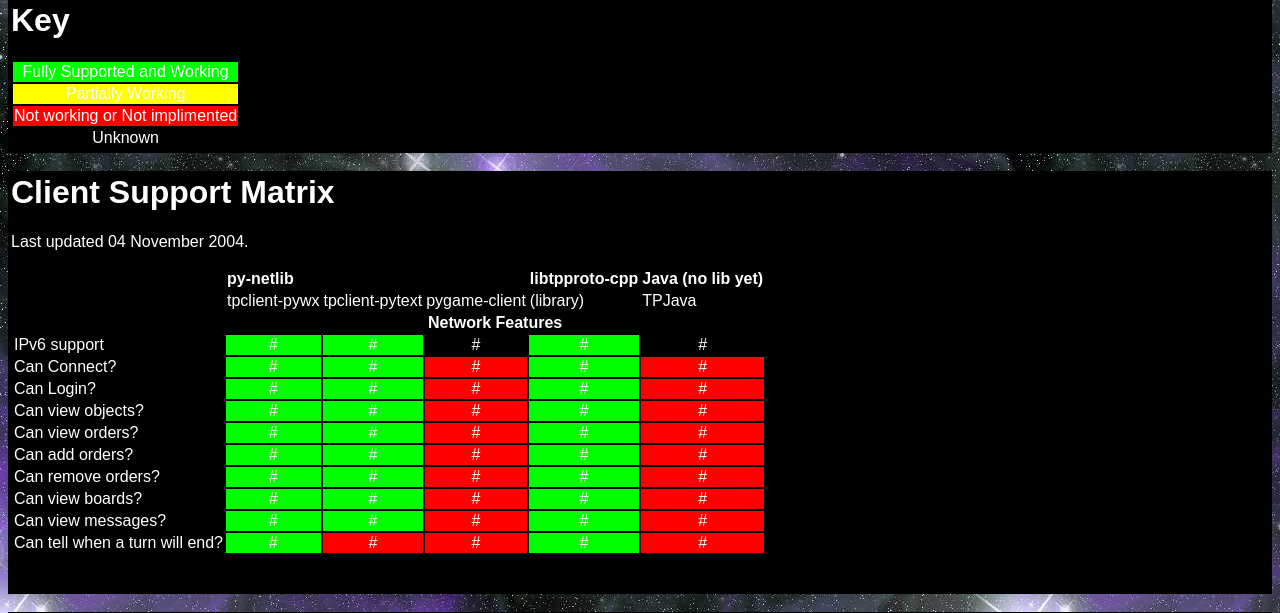
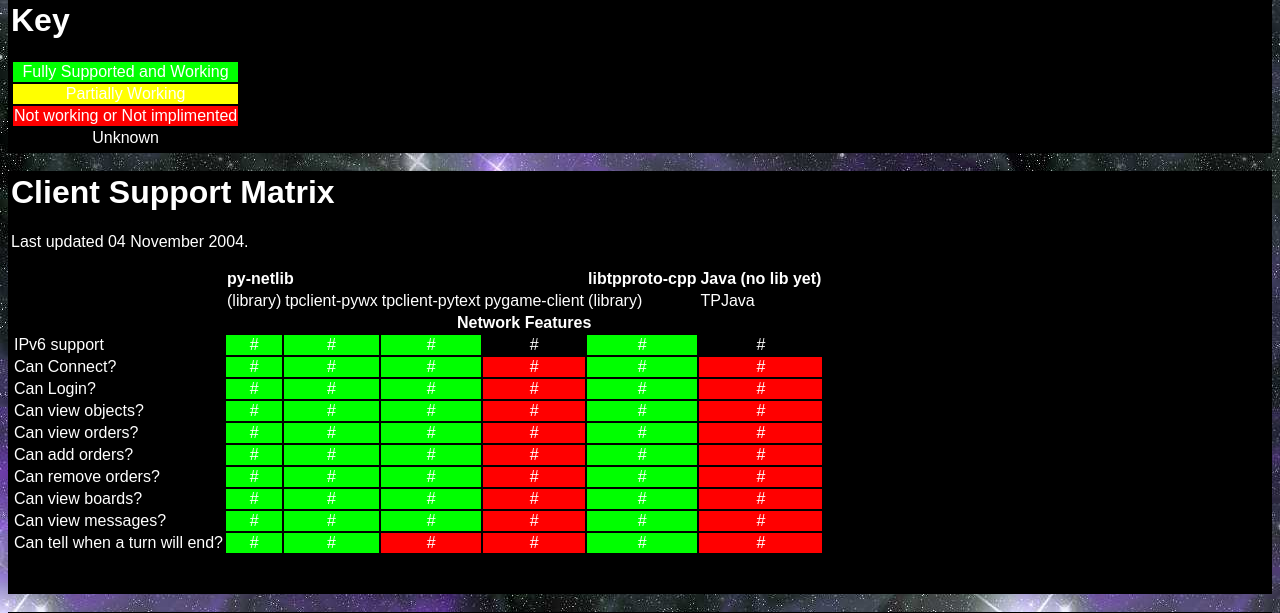
Before and after one commit to thousandparsec-obsolete/web, a PHP site: page /documents/matrix.php in a window 1280 px wide. Shown: the part 137-750 px from the top of the page. Run offline with PHP 8.4, Linux system fonts and the light colour scheme.

Commit message:
Added library column for py-netlib.

```diff
--- a/documents/matrix.php
+++ b/documents/matrix.php
@@ -32,12 +32,13 @@
 <table>
 	<tr>
 		<td>&nbsp;</td>
-		<td colspan="3"><b>py-netlib</b></td>
+		<td colspan="4"><b>py-netlib</b></td>
 		<td><b>libtpproto-cpp</b></td>
 		<td><b>Java (no lib yet)</b></td>
 	</tr>
 	<tr>
 		<td>&nbsp;</td>
+		<td>(library)</td>
 		<td>tpclient-pywx</td>
 		<td>tpclient-pytext</td>
 		<td>pygame-client</td>
@@ -46,12 +47,13 @@
 	</tr>
 	<tr>
 	        <td>&nbsp;</td>
-		<td align="center" colspan="5">
+		<td align="center" colspan="6">
 			<b>Network Features</b>
 		</td>
 	</tr>
 	<tr>
 		<td>IPv6 support</td>
+		<td align="center" bgcolor="#00ff00">#</td>
 		<td align="center" bgcolor="#00ff00">#</td>
 		<td align="center" bgcolor="#00ff00">#</td>
 		<td align="center" bgcolor="#000000">#</td>
@@ -62,12 +64,14 @@
 		<td>Can Connect?</td>
 		<td align="center" bgcolor="#00ff00">#</td>
 		<td align="center" bgcolor="#00ff00">#</td>
+		<td align="center" bgcolor="#00ff00">#</td>
 		<td align="center" bgcolor="#ff0000">#</td>
 		<td align="center" bgcolor="#00ff00">#</td>
 		<td align="center" bgcolor="#ff0000">#</td>
 	</tr>
 	<tr>
 		<td>Can Login?</td>
+		<td align="center" bgcolor="#00ff00">#</td>
 		<td align="center" bgcolor="#00ff00">#</td>
 		<td align="center" bgcolor="#00ff00">#</td>
 		<td align="center" bgcolor="#ff0000">#</td>
@@ -78,12 +82,14 @@
 		<td>Can view objects?</td>
 		<td align="center" bgcolor="#00ff00">#</td>
 		<td align="center" bgcolor="#00ff00">#</td>
+		<td align="center" bgcolor="#00ff00">#</td>
 		<td align="center" bgcolor="#ff0000">#</td>
 		<td align="center" bgcolor="#00ff00">#</td>
 		<td align="center" bgcolor="#ff0000">#</td>
 	</tr>
 	<tr>
 		<td>Can view orders?</td>
+		<td align="center" bgcolor="#00ff00">#</td>
 		<td align="center" bgcolor="#00ff00">#</td>
 		<td align="center" bgcolor="#00ff00">#</td>
 		<td align="center" bgcolor="#ff0000">#</td>
@@ -94,12 +100,14 @@
 		<td>Can add orders?</td>
 		<td align="center" bgcolor="#00ff00">#</td>
 		<td align="center" bgcolor="#00ff00">#</td>
+		<td align="center" bgcolor="#00ff00">#</td>
 		<td align="center" bgcolor="#ff0000">#</td>
 		<td align="center" bgcolor="#00ff00">#</td>
 		<td align="center" bgcolor="#ff0000">#</td>
 	</tr>
 	<tr>
 		<td>Can remove orders?</td>
+		<td align="center" bgcolor="#00ff00">#</td>
 		<td align="center" bgcolor="#00ff00">#</td>
 		<td align="center" bgcolor="#00ff00">#</td>
 		<td align="center" bgcolor="#ff0000">#</td>
@@ -110,6 +118,7 @@
 		<td>Can view boards?</td>
 		<td align="center" bgcolor="#00ff00">#</td>
 		<td align="center" bgcolor="#00ff00">#</td>
+		<td align="center" bgcolor="#00ff00">#</td>
 		<td align="center" bgcolor="#ff0000">#</td>
 		<td align="center" bgcolor="#00ff00">#</td>
 		<td align="center" bgcolor="#ff0000">#</td>
@@ -118,12 +127,14 @@
 		<td>Can view messages?</td>
 		<td align="center" bgcolor="#00ff00">#</td>
 		<td align="center" bgcolor="#00ff00">#</td>
+		<td align="center" bgcolor="#00ff00">#</td>
 		<td align="center" bgcolor="#ff0000">#</td>
 		<td align="center" bgcolor="#00ff00">#</td>
 		<td align="center" bgcolor="#ff0000">#</td>
 	</tr>
 	<tr>
 		<td>Can tell when a turn will end?</td>
+		<td align="center" bgcolor="#00ff00">#</td>
 		<td align="center" bgcolor="#00ff00">#</td>
 		<td align="center" bgcolor="#ff0000">#</td>
 		<td align="center" bgcolor="#ff0000">#</td>
```
